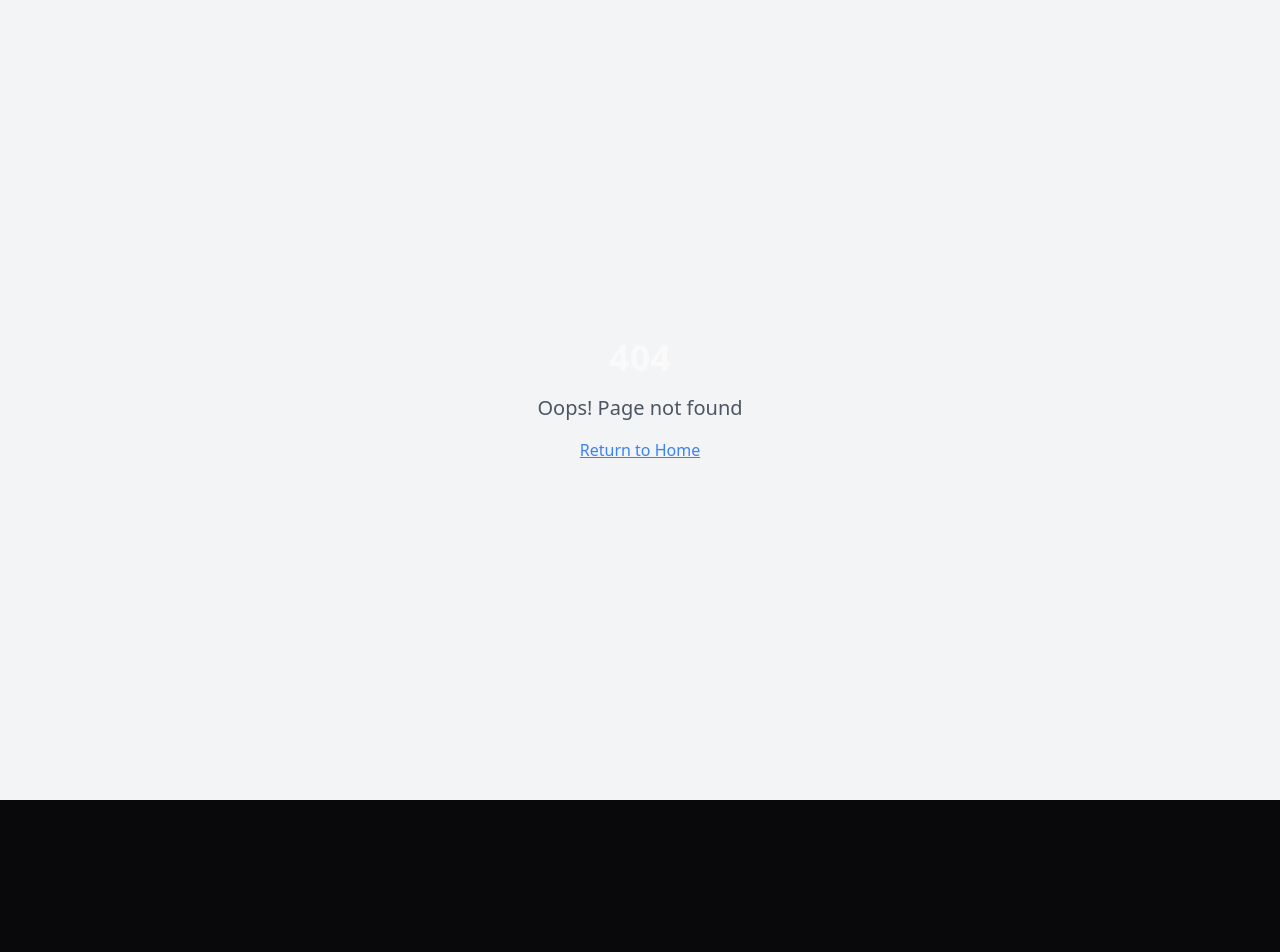
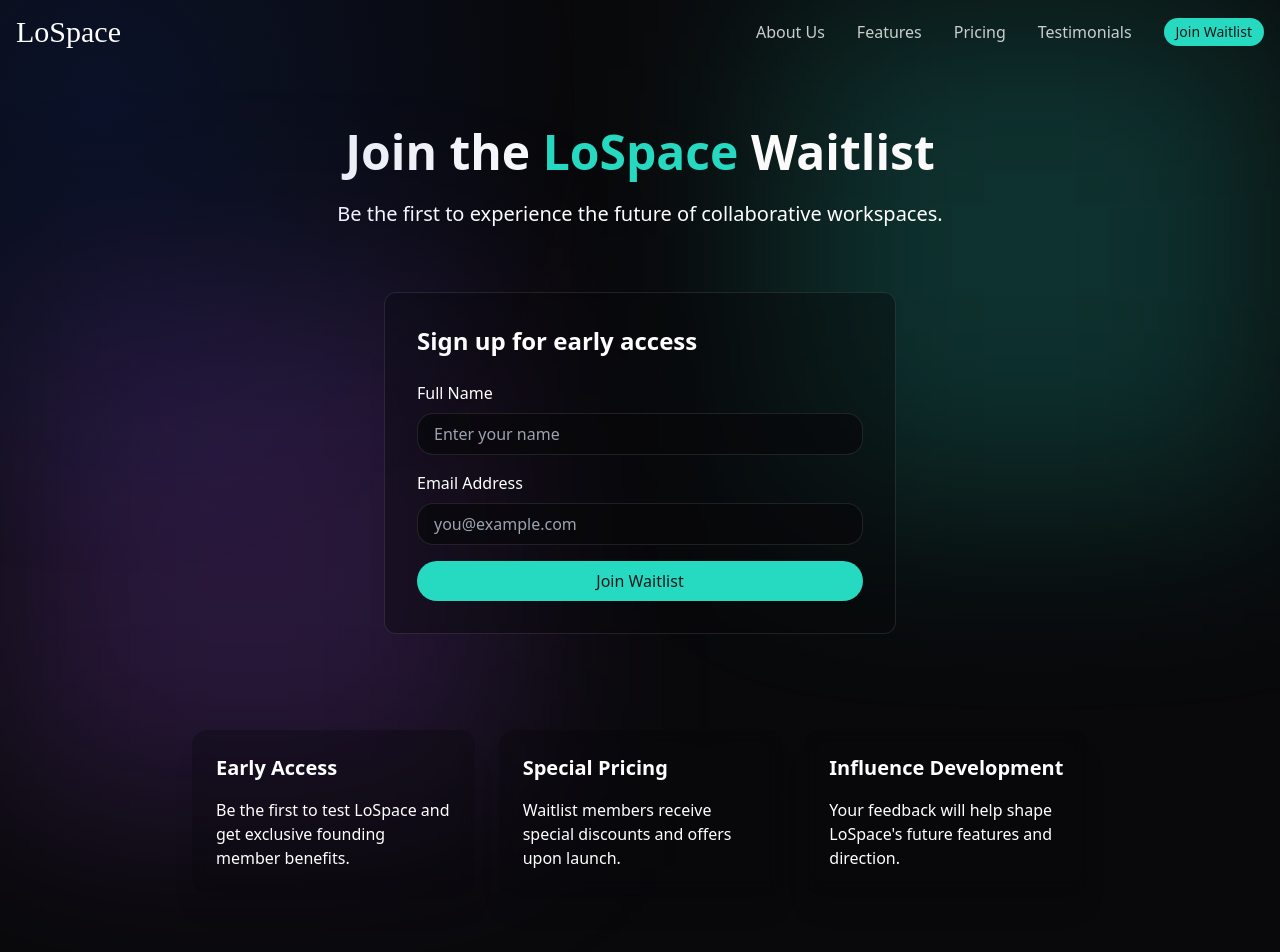
Before and after one commit to oreothebuilder/lospace, a React (Vite) app: page /waitlist in a window 1280 px wide. Before the commit this address had no page. Shown: the top 952 px of the page. Before the commit the page ends 800 px from the top, so only its background shows below. Built offline with nearby package versions, Linux system fonts and the light colour scheme; a web font is replaced by a local one.

Commit message:
Create waitlist page
This commit creates a new page named waitlist.

```diff
--- a/src/App.tsx
+++ b/src/App.tsx
@@ -6,6 +6,7 @@ import { QueryClient, QueryClientProvider } from "@tanstack/react-query";
 import { BrowserRouter, Routes, Route } from "react-router-dom";
 import Index from "./pages/Index";
 import AboutUs from "./pages/AboutUs";
+import Waitlist from "./pages/Waitlist";
 import NotFound from "./pages/NotFound";
 
 const queryClient = new QueryClient();
@@ -19,6 +20,7 @@ const App = () => (
         <Routes>
           <Route path="/" element={<Index />} />
           <Route path="/about" element={<AboutUs />} />
+          <Route path="/waitlist" element={<Waitlist />} />
           {/* ADD ALL CUSTOM ROUTES ABOVE THE CATCH-ALL "*" ROUTE */}
           <Route path="*" element={<NotFound />} />
         </Routes>
--- a/src/components/Nav.tsx
+++ b/src/components/Nav.tsx
@@ -48,9 +48,16 @@ const Nav = () => {
             <a href="#testimonials" className="text-foreground/80 hover:text-foreground transition-colors">
               Testimonials
             </a>
-            <Button variant="primary" size="sm">
-              Get Started
-            </Button>
+            <Link
+              to="/waitlist"
+              className={`text-foreground/80 hover:text-foreground transition-colors ${
+                location.pathname === "/waitlist" ? "text-foreground" : ""
+              }`}
+            >
+              <Button variant="primary" size="sm">
+                Join Waitlist
+              </Button>
+            </Link>
           </div>
 
           <button
@@ -93,9 +100,17 @@ const Nav = () => {
             >
               Testimonials
             </a>
-            <Button variant="primary" size="sm" className="w-full">
-              Get Started
-            </Button>
+            <Link
+              to="/waitlist"
+              className={`block ${
+                location.pathname === "/waitlist" ? "text-foreground" : ""
+              }`}
+              onClick={() => setIsMobileMenuOpen(false)}
+            >
+              <Button variant="primary" size="sm" className="w-full">
+                Join Waitlist
+              </Button>
+            </Link>
           </div>
         )}
       </div>
--- /dev/null
+++ b/src/pages/Waitlist.tsx
@@ -0,0 +1,182 @@
+
+import { useState } from "react";
+import Nav from "@/components/Nav";
+import Footer from "@/components/Footer";
+import { motion } from "framer-motion";
+import MouseGradient from "@/components/MouseGradient";
+import { useToast } from "@/components/ui/use-toast";
+import Button from "@/components/Button";
+
+const Waitlist = () => {
+  const [email, setEmail] = useState("");
+  const [name, setName] = useState("");
+  const [loading, setLoading] = useState(false);
+  const [submitted, setSubmitted] = useState(false);
+  const { toast } = useToast();
+
+  const handleSubmit = (e: React.FormEvent) => {
+    e.preventDefault();
+
+    // Basic validation
+    if (!email.includes('@') || name.trim() === '') {
+      toast({
+        title: "Invalid input",
+        description: "Please provide a valid email and name.",
+        variant: "destructive",
+      });
+      return;
+    }
+
+    setLoading(true);
+
+    // Simulate API call
+    setTimeout(() => {
+      setLoading(false);
+      setSubmitted(true);
+      toast({
+        title: "You're on the list!",
+        description: "Thanks for joining our waitlist. We'll notify you when LoSpace launches.",
+      });
+    }, 1500);
+  };
+
+  return (
+    <div className="min-h-screen flex flex-col">
+      <Nav />
+
+      {/* Fixed background gradients */}
+      <div className="pointer-events-none fixed inset-0">
+        <div className="absolute inset-0 bg-gradient-to-b from-background via-background/90 to-background" />
+        <div className="absolute right-0 top-0 h-[500px] w-[500px] bg-primary/20 blur-[100px]" />
+        <div className="absolute bottom-0 left-0 h-[500px] w-[500px] bg-purple-500/20 blur-[100px]" />
+      </div>
+
+      {/* Mouse follow gradient */}
+      <MouseGradient />
+
+      {/* Hero Section */}
+      <section className="pt-32 pb-16 relative z-10">
+        <div className="container mx-auto px-4">
+          <motion.div
+            initial={{ opacity: 0, y: 20 }}
+            animate={{ opacity: 1, y: 0 }}
+            transition={{ duration: 0.6 }}
+            className="text-center mb-16"
+          >
+            <h1 className="text-4xl md:text-5xl font-bold mb-6">
+              Join the <span className="text-gradient">LoSpace</span> Waitlist
+            </h1>
+            <p className="text-xl text-white max-w-2xl mx-auto">
+              Be the first to experience the future of collaborative workspaces.
+            </p>
+          </motion.div>
+
+          {/* Waitlist Form */}
+          <motion.div
+            initial={{ opacity: 0, y: 30 }}
+            animate={{ opacity: 1, y: 0 }}
+            transition={{ duration: 0.8, delay: 0.3 }}
+            className="max-w-lg mx-auto mb-24"
+          >
+            {!submitted ? (
+              <div className="bg-background/40 backdrop-blur-sm p-8 rounded-xl border border-white/10">
+                <h2 className="text-2xl font-semibold mb-6 text-white">Sign up for early access</h2>
+                <form onSubmit={handleSubmit} className="space-y-4">
+                  <div>
+                    <label htmlFor="name" className="block text-white mb-2">Full Name</label>
+                    <input
+                      type="text"
+                      id="name"
+                      className="w-full px-4 py-2 bg-background/70 border border-white/10 rounded-lg text-white focus:ring-2 focus:ring-primary focus:outline-none"
+                      placeholder="Enter your name"
+                      value={name}
+                      onChange={(e) => setName(e.target.value)}
+                      required
+                    />
+                  </div>
+
+                  <div>
+                    <label htmlFor="email" className="block text-white mb-2">Email Address</label>
+                    <input
+                      type="email"
+                      id="email"
+                      className="w-full px-4 py-2 bg-background/70 border border-white/10 rounded-lg text-white focus:ring-2 focus:ring-primary focus:outline-none"
+                      placeholder="you@example.com"
+                      value={email}
+                      onChange={(e) => setEmail(e.target.value)}
+                      required
+                    />
+                  </div>
+
+                  <Button
+                    type="submit"
+                    variant="primary"
+                    size="md"
+                    className="w-full mt-6"
+                    disabled={loading}
+                  >
+                    {loading ? "Processing..." : "Join Waitlist"}
+                  </Button>
+                </form>
+              </div>
+            ) : (
+              <div className="bg-background/40 backdrop-blur-sm p-8 rounded-xl border border-white/10 text-center">
+                <div className="text-primary text-5xl mb-4">🎉</div>
+                <h2 className="text-2xl font-semibold mb-4 text-white">You're on the list!</h2>
+                <p className="text-white mb-6">
+                  Thank you for joining our waitlist. We'll notify you when LoSpace launches!
+                </p>
+                <Button
+                  onClick={() => setSubmitted(false)}
+                  variant="outline"
+                  size="sm"
+                >
+                  Join with another email
+                </Button>
+              </div>
+            )}
+          </motion.div>
+
+          <motion.div
+            initial={{ opacity: 0, y: 20 }}
+            animate={{ opacity: 1, y: 0 }}
+            transition={{ duration: 0.6, delay: 0.4 }}
+            className="max-w-4xl mx-auto"
+          >
+            <div className="grid md:grid-cols-3 gap-6">
+              {[
+                {
+                  title: "Early Access",
+                  description: "Be the first to test LoSpace and get exclusive founding member benefits."
+                },
+                {
+                  title: "Special Pricing",
+                  description: "Waitlist members receive special discounts and offers upon launch."
+                },
+                {
+                  title: "Influence Development",
+                  description: "Your feedback will help shape LoSpace's future features and direction."
+                }
+              ].map((benefit, index) => (
+                <motion.div
+                  key={benefit.title}
+                  initial={{ opacity: 0, y: 20 }}
+                  animate={{ opacity: 1, y: 0 }}
+                  transition={{ duration: 0.6, delay: 0.2 * (index + 1) }}
+                  className="p-6 rounded-2xl bg-background/30 backdrop-blur shadow-xl"
+                >
+                  <h3 className="text-xl font-semibold mb-4 text-white">{benefit.title}</h3>
+                  <p className="text-white">{benefit.description}</p>
+                </motion.div>
+              ))}
+            </div>
+          </motion.div>
+        </div>
+      </section>
+
+      <Footer />
+    </div>
+  );
+};
+
+export default Waitlist;
```
